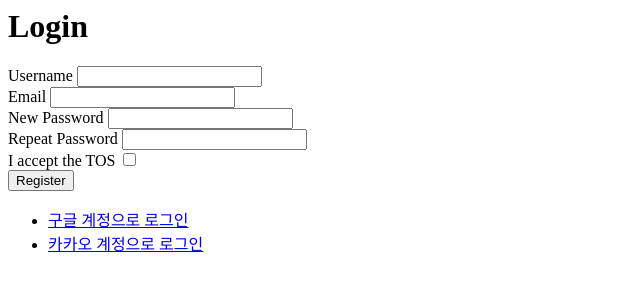
After one commit to greenpea88/login-with-flask, a Flask app: page /auth/register in a window 1280 px wide. The commit adds this page. Shown: the top 300 px of the page, without its empty margins (0-640 px from the left). Run offline with Flask 2, Linux system fonts and the light colour scheme; tables that the repository leaves empty hold one stand-in row (values such as "Sample post").

Commit message:
:sparkles: NEW: add register by using flask-WTF

```diff
--- a/login/auth/__init__.py
+++ b/login/auth/__init__.py
@@ -2,14 +2,48 @@ import jwt
 from urllib.parse import urlencode
 
 import requests
-from flask import Blueprint, request, render_template, url_for, redirect, current_app, abort
+from flask import Blueprint, request, render_template, url_for, redirect, current_app, abort, flash
 from flask_login import login_user, logout_user
 
+from login.auth.form import RegisterForm
 from login.models import User, Connection
 from login.database import db
 from login.proxy import user_repo
 
 auth = Blueprint('auth', __name__)
+
+
+@auth.route('/register', methods=['GET', 'POST'])
+def register():
+    # 회원가입
+    form = RegisterForm()
+
+    if request.method == 'POST':
+        # username = request.form.get('username')
+        # email = request.form.get('email')
+        # password = request.form.get('password')
+        # password_confirm = request.form.get('password_confirm')
+
+        if form.validate_on_submit():
+            username = form.data.get('username')
+            email = form.data.get('email')
+            password = form.data.get('password')
+
+
+            user = User()
+            user.email = email
+            user.name = username
+            user.password = password
+
+            db.session.add(user)
+            db.session.commit()
+
+            flash('회원 가입이 완료되었습니다.')
+            return redirect(url_for('index'))
+        else:
+            flash('입력한 값을 확인해주세요.')
+
+    return render_template('auth/register.html', form=form)
 
 
 @auth.route('/login', methods=['GET', 'POST'])
--- /dev/null
+++ b/login/auth/form.py
@@ -0,0 +1,13 @@
+from flask_wtf import FlaskForm
+from wtforms import StringField, validators, PasswordField, BooleanField, EmailField
+
+
+class RegisterForm(FlaskForm):
+    username = StringField('Username', [validators.Length(min=4, max=25)])
+    email = StringField('Email', [validators.DataRequired()])
+    password = PasswordField('New Password', [
+        validators.DataRequired(),
+        validators.EqualTo('password_confirm', message='Passwords must be matched'),
+    ])
+    password_confirm = PasswordField('Repeat Password')
+    accept_tos = BooleanField('I accept the TOS', [validators.InputRequired()])
--- a/login/templates/_layouts/base.html
+++ b/login/templates/_layouts/base.html
@@ -20,6 +20,9 @@
     <li>
         <a href="{{ url_for('auth.login') }}">login</a>
     </li>
+    <li>
+        <a href="{{ url_for('auth.register') }}">register</a>
+    </li>
     {% else %}
     <li>
         <a href="{{ url_for('auth.logout') }}">logout</a>
--- /dev/null
+++ b/login/templates/auth/register.html
@@ -0,0 +1,37 @@
+<h1>Login</h1>
+
+{% if error %}
+<div>{{ error }}</div>
+{% endif  %}
+
+<form method="post">
+  {{ form.csrf_token }}
+    <div>
+      {{ form.username.label() }}
+      {{ form.username() }}
+    </div>
+    <div>
+        {{ form.email.label() }}
+        {{ form.email() }}
+    </div>
+    <div>
+        {{ form.password.label() }}
+        {{ form.password() }}
+    </div>
+    <div>
+        {{ form.password_confirm.label() }}
+        {{ form.password_confirm() }}
+    </div>
+    <div>
+        {{ form.accept_tos.label() }}
+        {{ form.accept_tos() }}
+    </div>
+  <div>
+    <button type="submit" class="btn btn-primary">Register</button>
+  </div>
+</form>
+
+<ul>
+  <li><a href="{{ url_for('auth.authorize', target='google') }}">구글 계정으로 로그인</a></li>
+  <li><a href="{{ url_for('auth.authorize', target='kakao') }}">카카오 계정으로 로그인</a></li>
+</ul>
```
